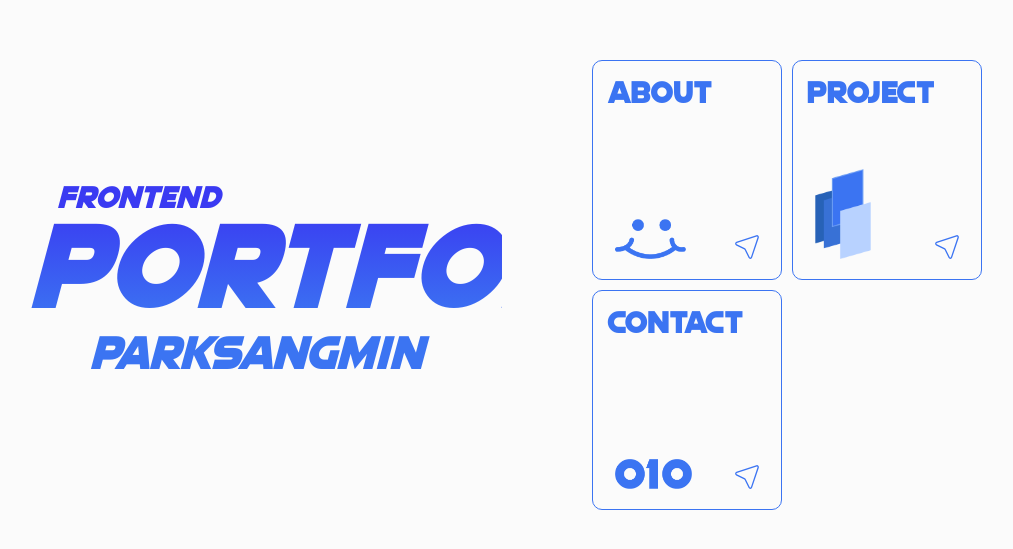
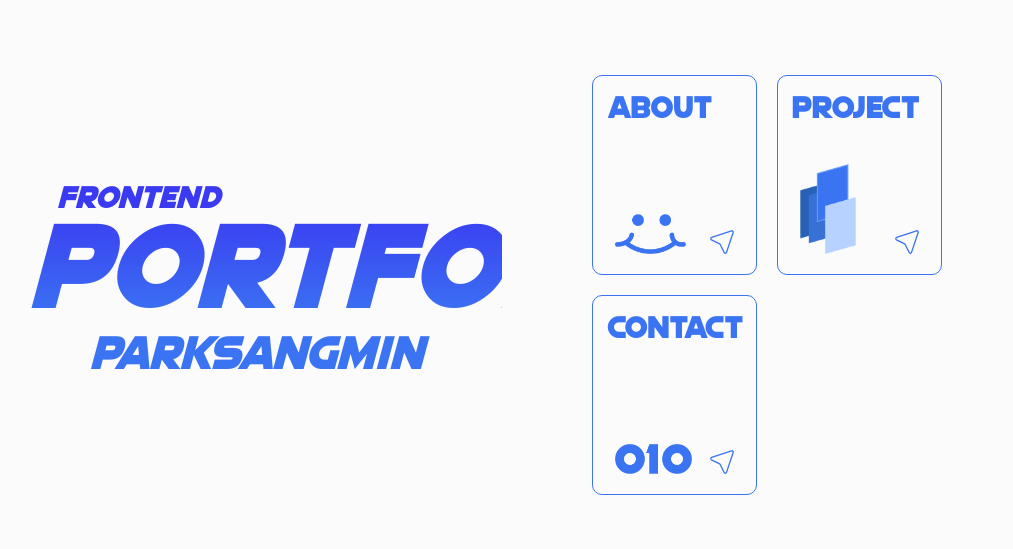
Before and after one commit to pparksang1013/Portfolio, a React (Vite) app: page / in a window 1280 px wide. Shown: the part 115-664 px from the top of the page, without its empty margins (138-1151 px from the left). Built offline with nearby package versions, Linux system fonts and the light colour scheme.

Commit message:
💅STYLE

```diff
--- a/src/components/header/HeaderBox.tsx
+++ b/src/components/header/HeaderBox.tsx
@@ -12,7 +12,7 @@ export const HeaderBox = ({ children }: { children: React.ReactNode }) => {
 const StyleHeaderBox = styled(motion.header)`
     width: 100%;
     margin: 0 auto;
-    padding: 30px 70px;
+    padding: 30px 0;
     display: flex;
     gap: 40px;
     position: fixed;
--- a/src/components/home/HomeContents.tsx
+++ b/src/components/home/HomeContents.tsx
@@ -33,7 +33,7 @@ const StyleContentsBox = styled.div`
 const StyleHomeContents = styled(motion.ul)`
     display: flex;
     flex-wrap: wrap;
-    gap: 10px;
+    gap: 20px;
     padding: 50px;
 `;
 
@@ -41,8 +41,8 @@ const StyleList = styled(motion.li)`
     font-weight: 900;
     font-size: 2rem;
     color: var(--primary-color);
-    width: calc(50% - 60px);
-    height: 220px;
+    width: calc(45% - 60px);
+    height: 200px;
     border: 1px solid var(--primary-color);
     border-radius: 10px;
     padding: 10px 14px;
```
